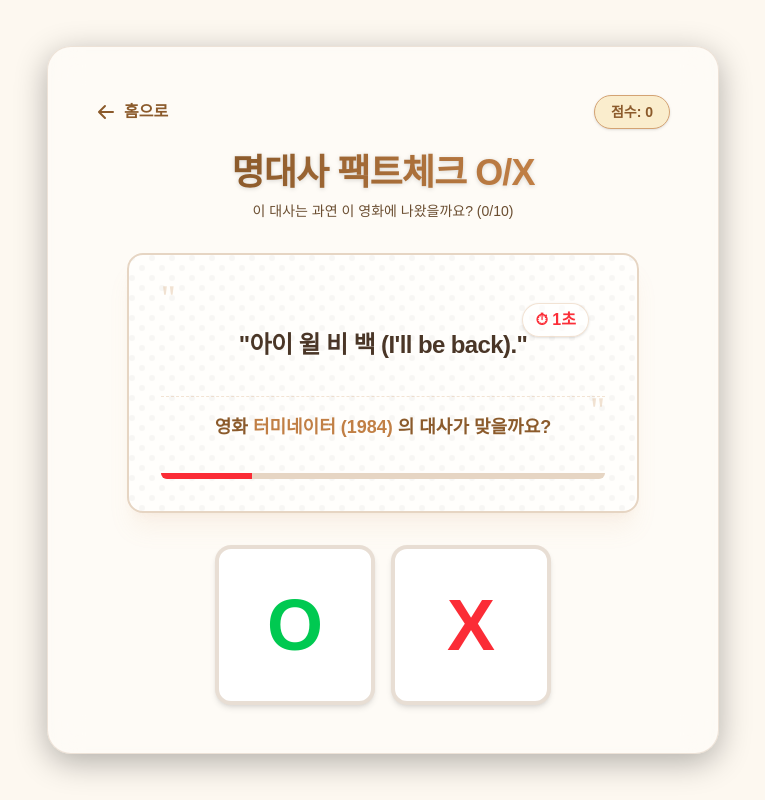
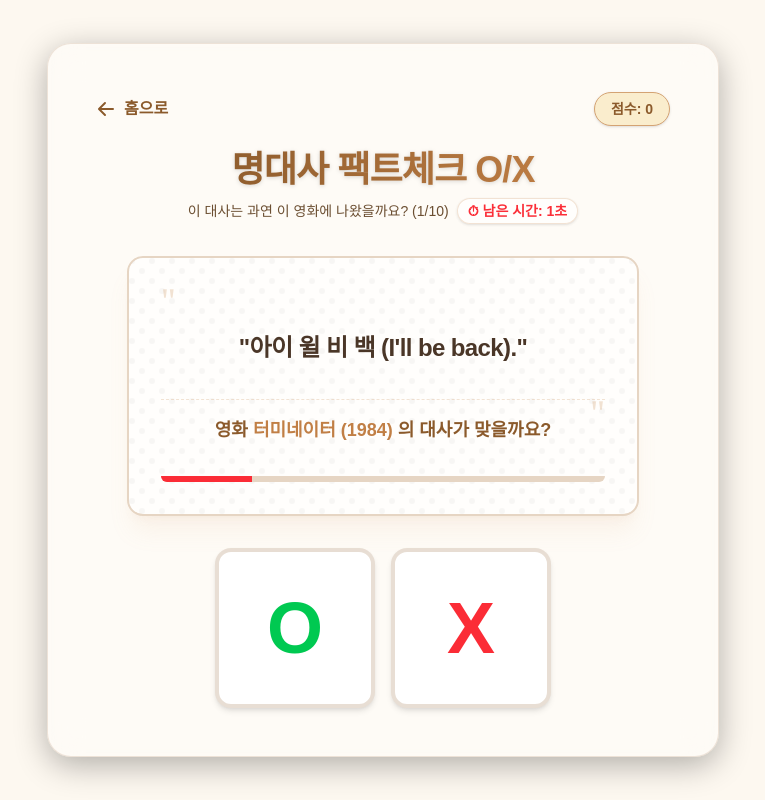
Before and after one commit to 0-dy/void-star, a Next.js app: page /quiz in a window 1280 px wide. Shown: the whole page, without its empty margins (257-1022 px from the left). Built offline with nearby package versions, Linux system fonts and the light colour scheme.

Commit message:
Fix timer text overlap by moving it above the quiz card

```diff
--- a/app/quiz/page.tsx
+++ b/app/quiz/page.tsx
@@ -173,9 +173,14 @@
                     <h1 className="text-3xl sm:text-4xl font-extrabold tracking-tight mb-2 bg-clip-text text-transparent bg-gradient-to-r from-[#8b5a2b] to-[#c17f45] drop-shadow-sm">
                         명대사 팩트체크 O/X
                     </h1>
-                    <p className="text-[#6b4e31] text-sm font-medium">
-                        이 대사는 과연 이 영화에 나왔을까요? ({questionsAnswered <= 10 ? questionsAnswered : 10}/10)
-                    </p>
+                    <div className="text-[#6b4e31] text-sm font-medium flex flex-col sm:flex-row items-center justify-center gap-2 mt-1">
+                        <span>이 대사는 과연 이 영화에 나왔을까요? ({Math.min(questionsAnswered + 1, 10)}/10)</span>
+                        {!gameOver && !loading && question && !feedback && (
+                            <span className={`font-black px-2.5 py-0.5 rounded-full bg-white/60 border border-[#d4a373]/30 shadow-sm ${timeLeft <= 2 ? 'text-red-500 animate-pulse' : 'text-[#8b5a2b]'}`}>
+                                ⏱ 남은 시간: {timeLeft}초
+                            </span>
+                        )}
+                    </div>
                 </div>
 
                 {gameOver ? (
@@ -261,13 +266,6 @@
                                         </p>
                                     </div>
 
-                                    {/* Timer Display */}
-                                    <div className="absolute top-4 right-4 bg-white/50 px-3 py-1 rounded-full border border-[#d4a373]/30 shadow-sm z-20">
-                                        <span className={`font-black ${timeLeft <= 2 ? 'text-red-500 animate-pulse' : 'text-[#8b5a2b]'}`}>
-                                            ⏱ {timeLeft}초
-                                        </span>
-                                    </div>
-
                                     {/* Timer Progress Bar */}
                                     <div className="absolute bottom-0 left-0 w-full h-1.5 bg-[#e6d5c3] z-20 rounded-b-2xl overflow-hidden">
                                         <div
```
